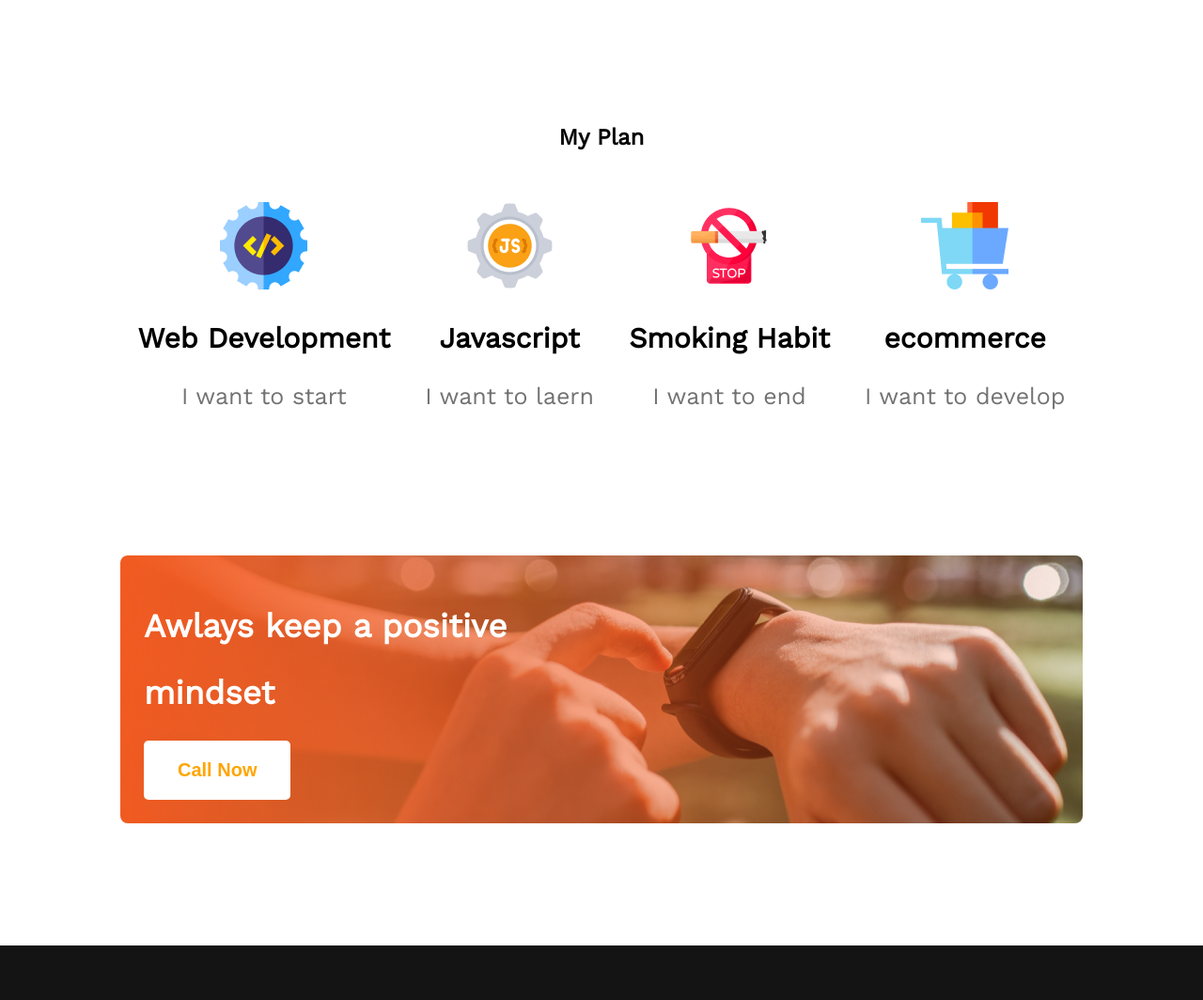
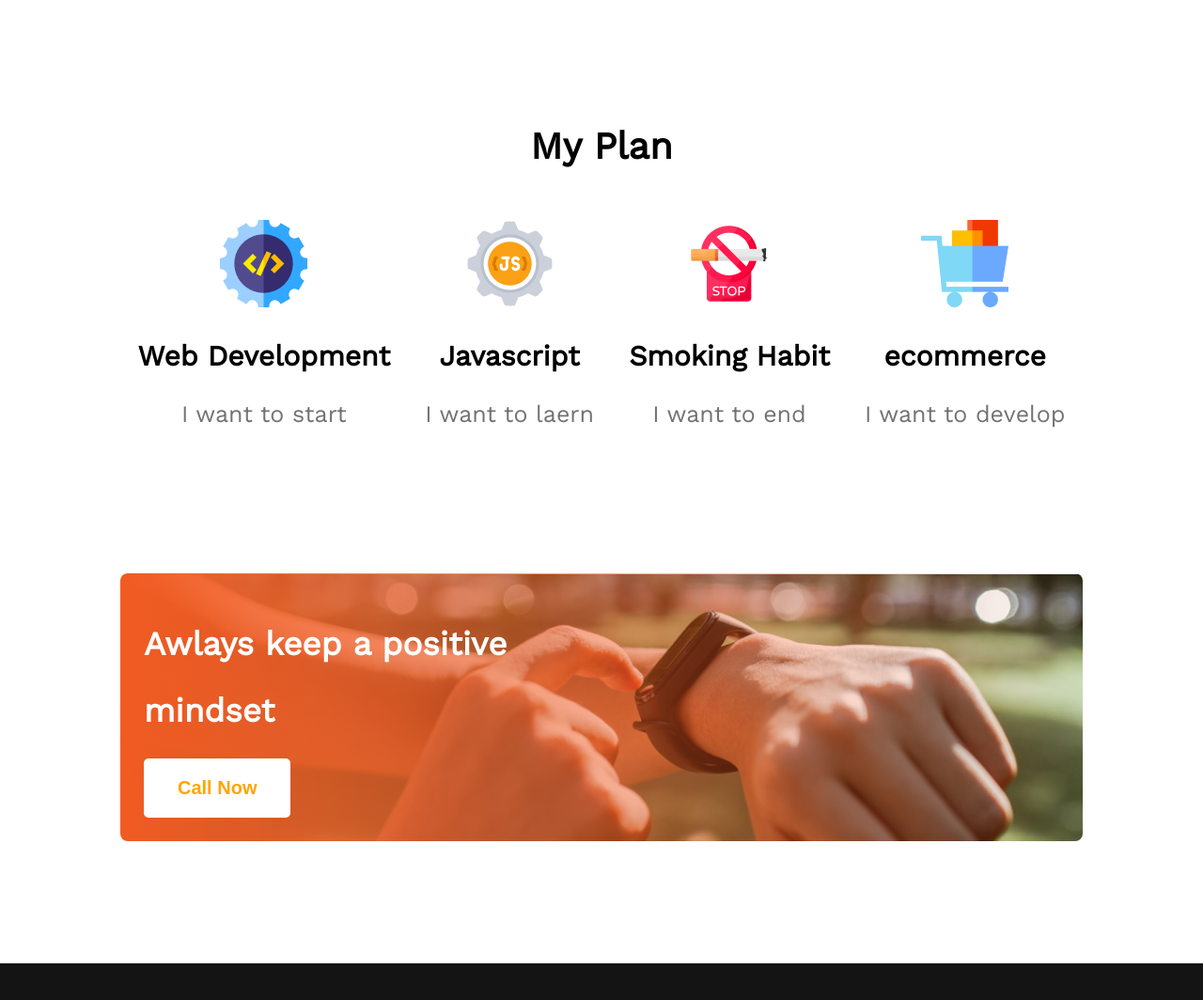
Before and after one commit to rakib-007/New-Year-Me, a plain HTML site: page index.html in a window 1280 px wide. Shown: the part 1506-2570 px from the top of the page at 94% size. Drawn offline with nearby package versions, Linux system fonts and the light colour scheme.

Commit message:
fixed lenier gradient

```diff
--- a/style.css
+++ b/style.css
@@ -74,6 +74,10 @@ section{
 .my-plan-area{
     text-align: center;
 }
+.my-plan-area h2{
+    font-weight: 700;
+    font-size: 40px;
+}
 .plan-carts{
     display: flex;
     justify-content: space-around;
@@ -91,9 +95,9 @@ section{
 }
 .positive-mindset{
     border-radius: 8px;
-    background-image: url(./images/gradient3.png) , url(./images/watch.png);
+    background-image:linear-gradient(to right, #F15B22, rgba(241, 91, 34, 0)),url(./images/watch.png);
     background-repeat: no-repeat;
-    background-position:left;
+    background-size: cover;
     padding: 25px;
 }
 .positive-mindset h2{
```
